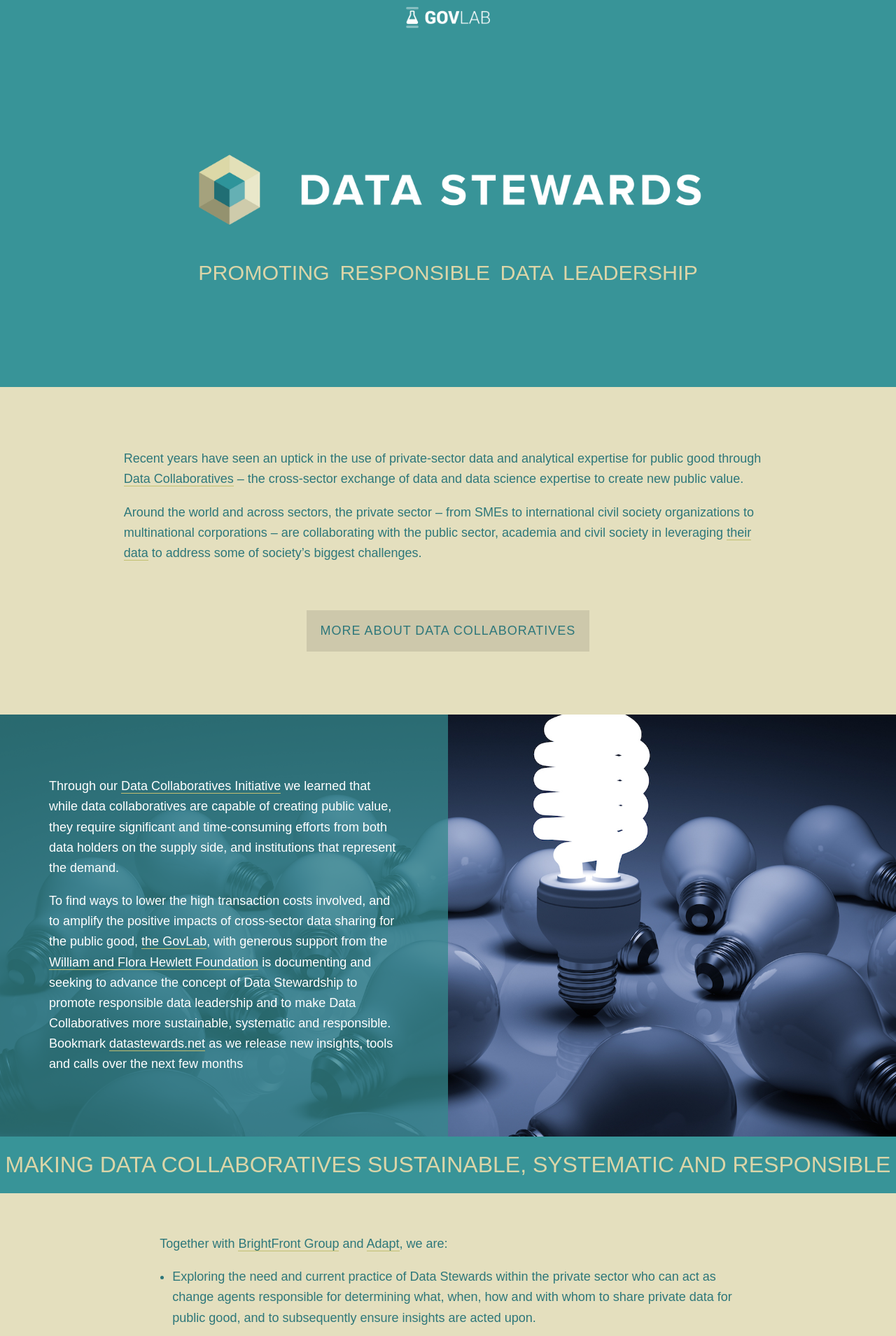
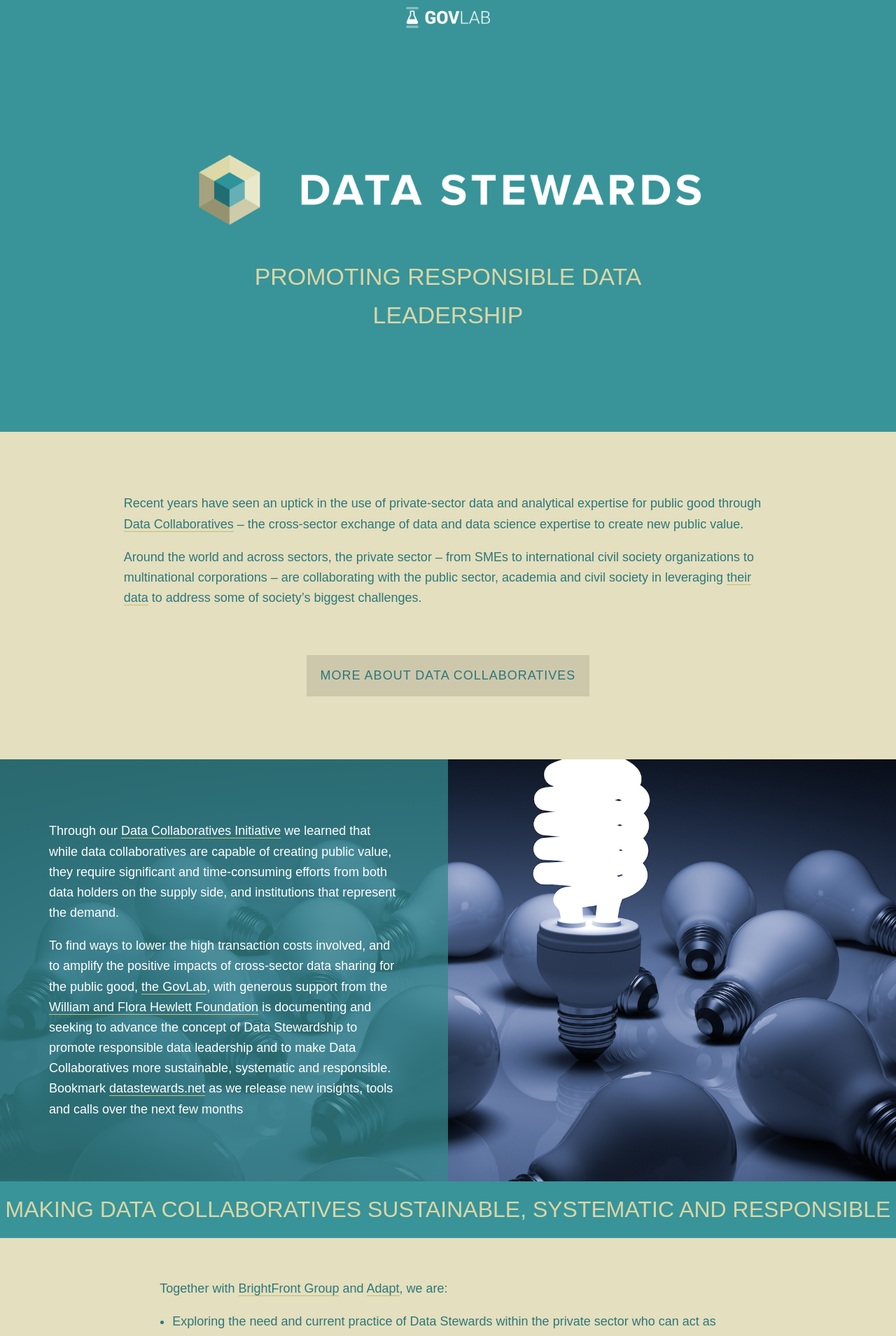
Before and after one commit to GovLab/data-stewards, a Jekyll site: the page built from source/index.html, in a window 1280 px wide. Shown: the top 1909 px of the page at 70% size. Built offline with Jekyll 4.4.1, drawn with Linux system fonts in a browser that asks for light colours.

Commit message:
change h3 style

```diff
--- a/source/_sass/_index.scss
+++ b/source/_sass/_index.scss
@@ -63,9 +63,9 @@
         z-index: 2;
         color: $alt-color;
         & > h3 {
-          padding: 0 45px 50px 45px;
+          padding: 0 40px 50px 40px;
           opacity: 1;
-          font-size: 1.9rem;
+          font-size: 2.12rem;
         }
         &:after {
           content: "";
@@ -90,8 +90,8 @@
         @include breakpoint($large) {
             padding-left: 0;
             padding-right: 0;
-            text-align: justify;
-            text-align-last: justify;
+            // text-align: justify;
+            // text-align-last: justify;
         }
     }
 }
```
